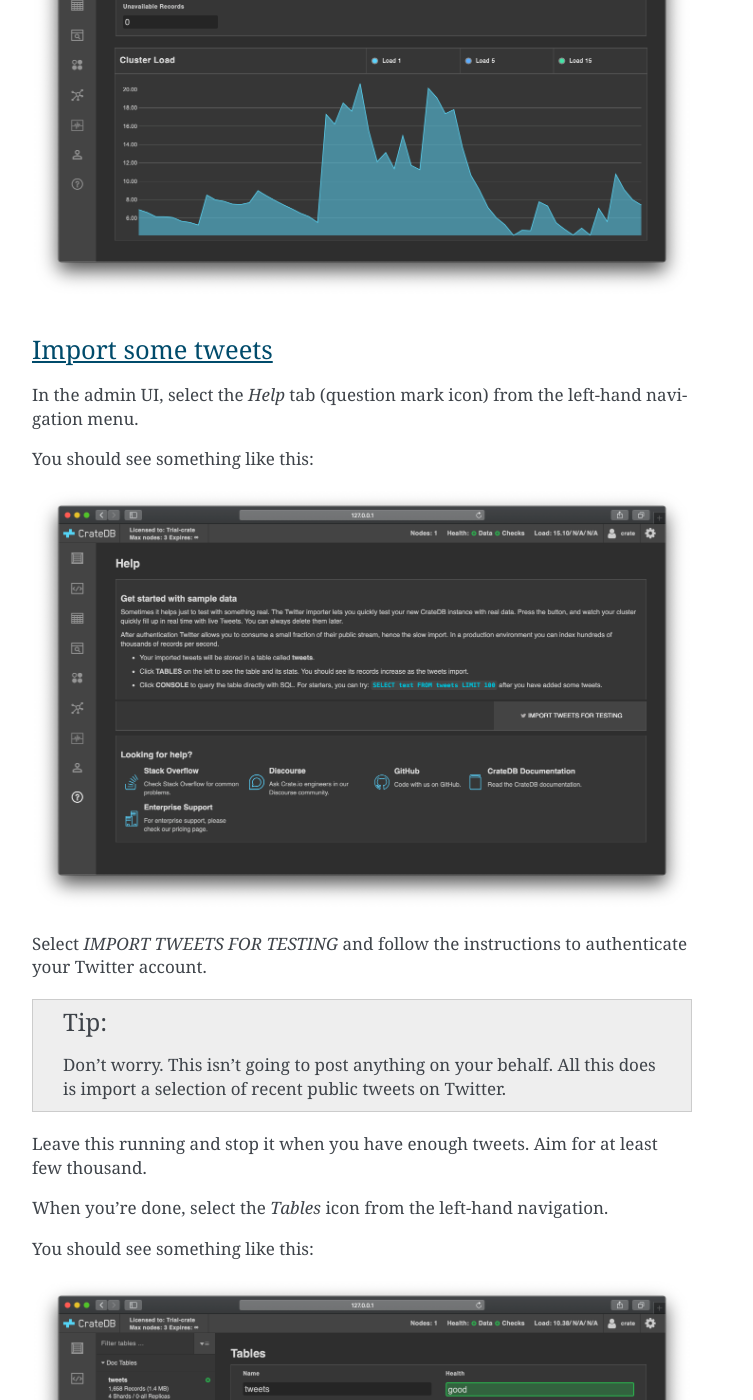
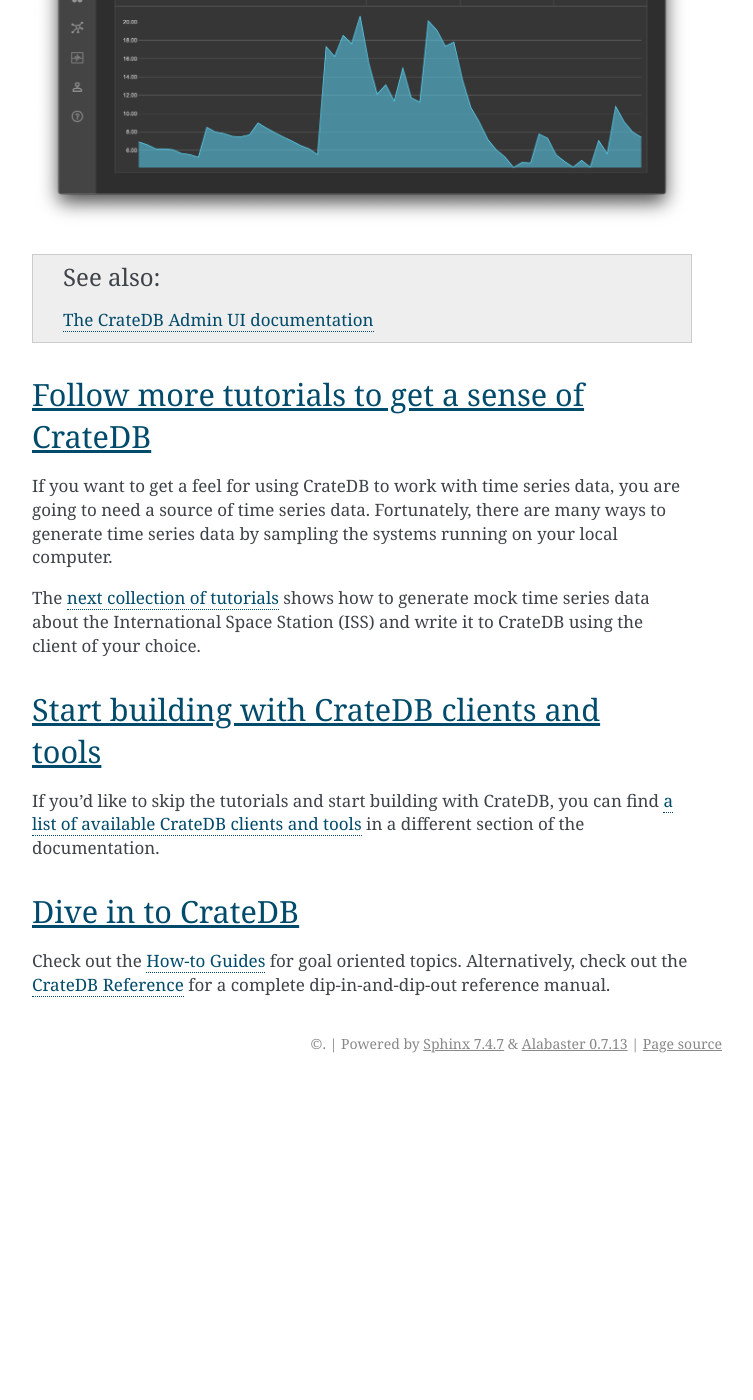
Before and after one commit to crate/crate-tutorials, a Sphinx documentation site: the page built from docs/first-use.rst, in a window 1280 px wide and 1400 px high, scrolled down 993 px. Shown: the whole window, without its empty margins (388-1141 px from the left). Built offline with Sphinx 7.4.7, drawn with Linux system fonts in a browser that asks for light colours; after the commit the page ends 2076 px from its top, so only the background shows below that; some of the changed text lies outside the part shown.

Commit message:
Refresh: Rework First Use tutorial now the IMPORT TWEETS feature is gone

```diff
--- a/docs/first-use.rst
+++ b/docs/first-use.rst
@@ -5,21 +5,20 @@
 =========
 
 Once CrateDB is :ref:`installed and running <install-run>`, you can start to
-interact with the database for the first time. Follow this tutorial for a brief
-guided tour.
+interact with the database for the first time.
 
 .. rubric:: Table of contents
 
 .. contents::
    :local:
 
+
 .. _admin-ui:
 
+Introducing the Admin UI
+========================
 
-Admin UI
-========
-
-CrateDB ships with a web administration user interface (UI), or `admin UI`_ for
+CrateDB ships with a web administration user interface (UI), or `Admin UI`_ for
 short.
 
 The CrateDB admin UI runs on every CrateDB node, and you can use it to inspect
@@ -38,216 +37,54 @@
 
 .. image:: _assets/img/first-use/admin-ui.png
 
+.. SEEALSO::
 
-.. _import:
-
-Import some tweets
-------------------
-
-In the admin UI, select the *Help* tab (question mark icon) from the left-hand
-navigation menu.
-
-You should see something like this:
-
-.. image:: _assets/img/first-use/admin-ui-help.png
-
-Select *IMPORT TWEETS FOR TESTING* and follow the instructions to authenticate
-your Twitter account.
-
-.. TIP::
-
-   Don't worry. This isn’t going to post anything on your behalf. All this does
-   is import a selection of recent public tweets on Twitter.
-
-Leave this running and stop it when you have enough tweets. Aim for at least
-few thousand.
-
-When you're done, select the *Tables* icon from the left-hand navigation.
-
-You should see something like this:
-
-.. image:: _assets/img/first-use/admin-ui-tweets.png
+   `The CrateDB Admin UI documentation`_
 
 
-Query your tweets
------------------
+.. _more-tutorials:
 
-CrateDB uses `regular SQL`_ for queries.
+Follow more tutorials to get a sense of CrateDB
+===============================================
 
-One of the easiest ways to query CrateDB is with the query console in the
-CrateDB admin UI.
+If you want to get a feel for using CrateDB to work with time series data, you
+are going to need a source of time series data. Fortunately, there are many
+ways to generate time series data by sampling the systems running on your local
+computer.
 
-:ref:`Open up the admin UI <admin-ui>`.
-
-Select the *Console* tab from the left-hand navigation menu.
-
-You should see something like this:
-
-.. image:: _assets/img/first-use/admin-ui-console.png
-
-In the previous document, we imported some tweets from the public Twitter
-timeline.
-
-If you want know more about the ``tweets`` table, select the *Tables* tab from
-the left-hand navigation menu. This screen will show you the table `schema`_.
-
-For an example query, why don't we filter those tweets so that we're only
-looking at tweets from people with more than 100 followers. We can do that with
-a query like so:
-
-.. code-block:: psql
-
-    SELECT *
-      FROM tweets
-     WHERE account_user['followers_count'] > 100
-     LIMIT 100;
-
-The ``tweets`` table has a column named ``account_user``. The ``account_user``
-is an `object`_, and can be queried into by specifying object attributes. In
-the query above, we're matching rows where the ``followers_count`` attribute of
-this object is more than ``100``.
-
-Type this query into the admin UI query console. Then select *EXECUTE QUERY*.
-
-You should see something like this:
-
-.. image:: _assets/img/first-use/admin-ui-results.png
-
-CrateDB's SQL support includes distributed `aggregation`_, `scalar`_ functions
-and `geospatial`_ support for more complex queries and data analysis. CrateDB
-also comes with `fulltext search`_.
-
-.. SEEALSO::
-
-   Consult `the CrateDB query reference`_ for documentation on the full range
-   of query capabilities.
+The :ref:`next collection of tutorials <gen-ts>` shows how to generate mock
+time series data about the International Space Station (ISS) and write it to
+CrateDB using the client of your choice.
 
 
-Crash
-=====
+.. _start-building:
 
-The CrateDB shell (aka `Crash`_) is a command-line shell.
+Start building with CrateDB clients and tools
+=============================================
 
-First, you must `install Crash`_.
-
-Then, you can start the shell like so:
-
-.. code-block:: console
-
-   sh$ crash
-
-This will automatically connect to CrateDB running on ``localhost``.
-
-From here, you can execute queries against CrateDB by typing them and hitting
-:kbd:`Enter`.
-
-Let's try something new.
-
-Type out the following query:
-
-.. code-block:: psql
-
-     SELECT account_user['followers_count']
-       FROM tweets
-   ORDER BY account_user['followers_count'] DESC
-      LIMIT 10;
-
-As you type, you may notice that Crash comes with autocompletion.
-
-Here, we're ordering by follower count from highest to lowest, and then
-selecting the top 10 values.
-
-Hit :kbd:`Enter`.
-
-You should see something like this:
-
-.. code-block:: text
-
-   +---------------------------------+
-   | account_user['followers_count'] |
-   +---------------------------------+
-   |                         1416583 |
-   |                         1076527 |
-   |                         1025614 |
-   |                          886577 |
-   |                          854054 |
-   |                          818439 |
-   |                          795778 |
-   |                          761014 |
-   |                          740071 |
-   |                          673962 |
-   +---------------------------------+
-   SELECT 10 rows in set (0.003 sec)
+If you'd like to skip the tutorials and start building with CrateDB, you can
+find `a list of available CrateDB clients and tools`_ in a different section of
+the documentation.
 
 
-The CrateDB HTTP endpoint
-=========================
+.. _dive-in:
 
-CrateDB provides a `HTTP endpoint`_.
+Dive in to CrateDB
+==================
 
-.. TIP::
-
-   If you're not familiar with HTTP APIs, feel free to skip this section.
-
-Let's run another query:
-
-.. code-block:: psql
-
-   SELECT COUNT(*) FROM tweets
-
-This time, all we want to know is how many tweets we have.
-
-Using `HTTPie`_, you can run this query against CrateDB listening on
-``localhost:4200``, like so:
-
-.. code-block:: console
-
-   sh$ http localhost:4200/_sql stmt="SELECT COUNT(*) FROM tweets"
-
-CrateDB will respond using ``JSON``. You should see something like this:
-
-.. _JSON: https://www.json.org/
-
-.. code-block:: text
-
-   HTTP/1.1 200 OK
-   content-length: 71
-   content-type: application/json; charset=UTF-8
-
-   {
-       "cols": [
-           "count(*)"
-       ],
-       "duration": 11.847271,
-       "rowcount": 1,
-       "rows": [
-           [
-               3879
-           ]
-       ]
-   }
-
-In this example, we have a single row with a single column: ``3879``.
+Check out the `How-to Guides`_ for goal oriented topics. Alternatively, check
+out the `CrateDB Reference`_ for a complete dip-in-and-dip-out reference manual.
 
 
-Next steps
-==========
-
-Start building with `CrateDB clients and tools`_.
-
-.. SEEALSO::
-
-    :ref:`Generate time series data <gen-ts>` (tutorials for multiple
-    languages)
-
-
-.. _admin UI: https://crate.io/docs/clients/admin-ui/en/latest/
+.. _a list of available CrateDB clients and tools: https://crate.io/docs/crate/clients-tools/en/latest/
+.. _Admin UI: https://crate.io/docs/clients/admin-ui/en/latest/
 .. _aggregation: https://crate.io/docs/stable/sql/aggregation.html
 .. _client tools: https://crate.io/a/category/client-tools/
 .. _Crash: https://crate.io/docs/clients/crash/en/latest/
-.. _CrateDB clients and tools: https://crate.io/docs/crate/clients-tools/en/latest/
+.. _CrateDB Reference: https://crate.io/docs/crate/reference/
 .. _fulltext search: https://crate.io/docs/crate/reference/en/latest/general/dql/fulltext.html
 .. _geospatial: https://crate.io/docs/stable/sql/data_types.html#geo-point
+.. _How-to Guides: https://crate.io/docs/crate/howtos/
 .. _HTTP endpoint: https://crate.io/docs/crate/reference/en/latest/interfaces/http.html
 .. _HTTPie: https://httpie.org/
 .. _install Crash: https://crate.io/docs/clients/crash/en/latest/getting-started.html#install
@@ -255,4 +92,5 @@
 .. _regular SQL: https://crate.io/docs/crate/reference/en/latest/appendices/sql-compliance.html
 .. _scalar: https://crate.io/docs/stable/sql/scalar.html
 .. _schema: https://crate.io/docs/crate/reference/en/latest/general/ddl/create-table.html#schemas
+.. _The CrateDB Admin UI documentation: `Admin UI`_
 .. _the CrateDB query reference: https://crate.io/docs/crate/reference/en/latest/general/dql/index.html
```
